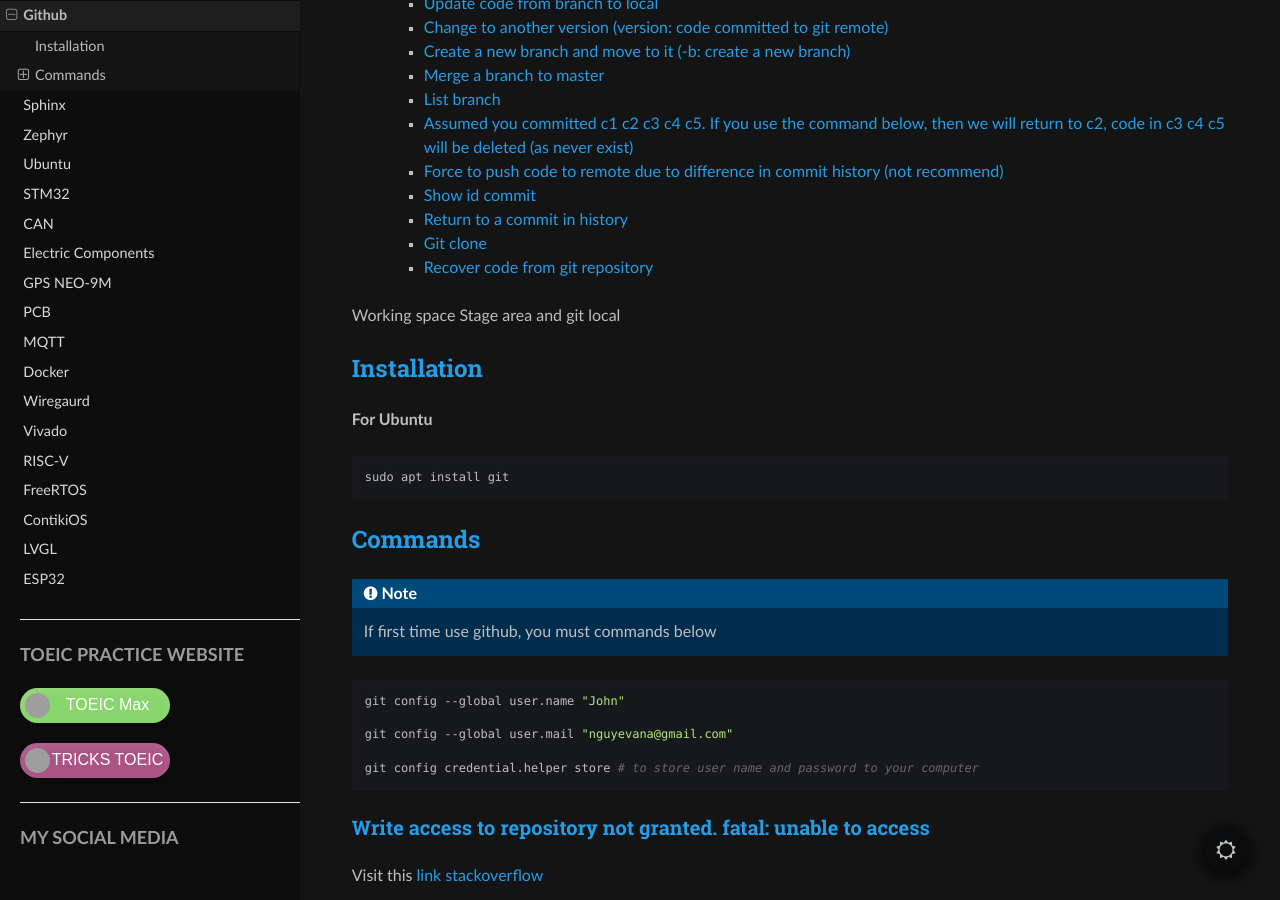
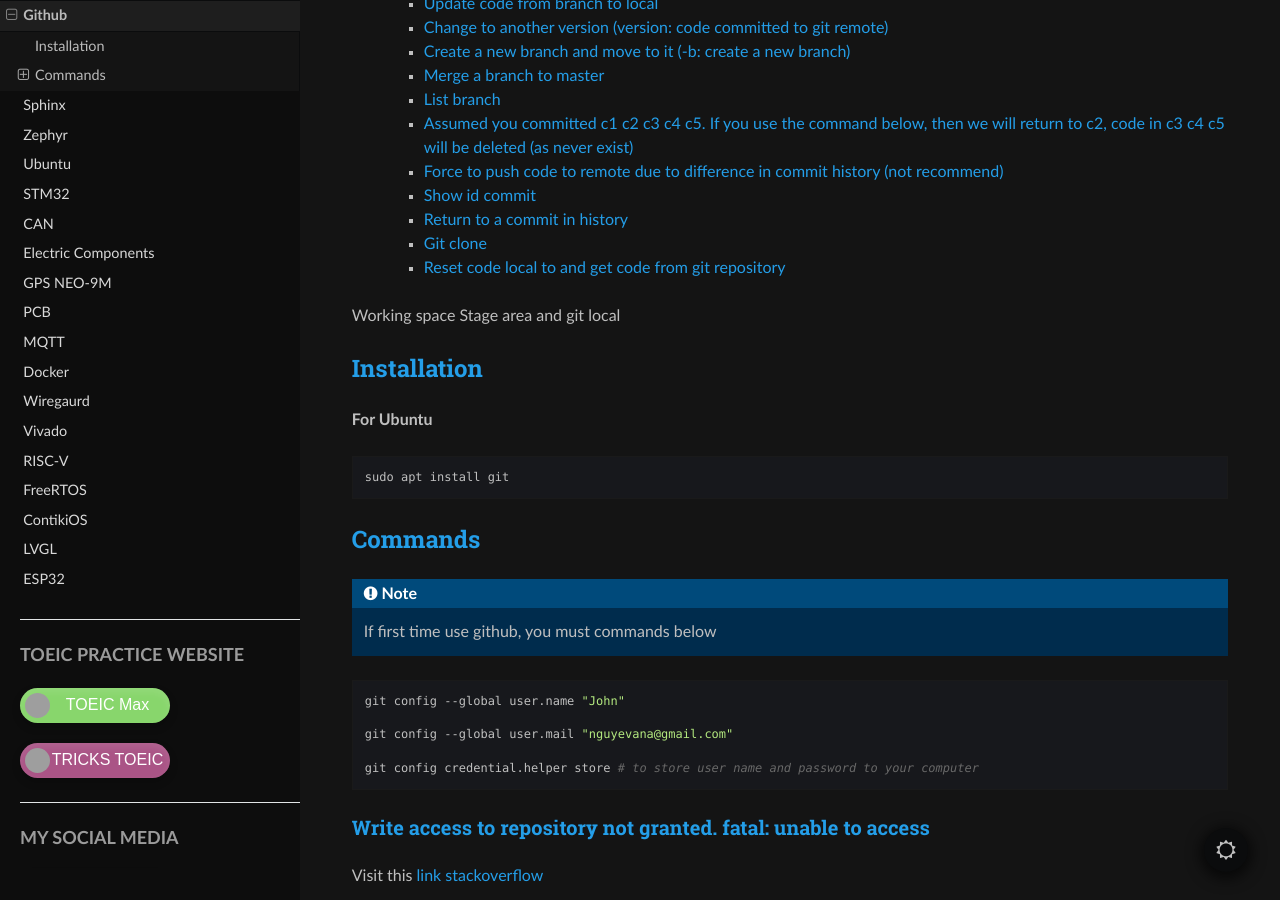
Before and after one commit to ryanjtr/MyDocs, a Sphinx documentation site: the page built from docs/source/Contents/github.rst, in a window 1280 px wide and 900 px high, scrolled down 474 px. Built offline with Sphinx 7.4.7 and the Read the Docs theme 3.1.0, drawn with Linux system fonts in a browser that asks for light colours; some of the changed text lies outside the part shown; grey boxes are pictures that could not be loaded.

Commit message:
update instruction reset code local in github.rst

```diff
--- a/docs/source/Contents/github.rst
+++ b/docs/source/Contents/github.rst
@@ -177,14 +177,14 @@
 
     git clone --recurse-submodules --depth 1 https://github.com/cetic/6lbr.git
 
-Recover code from git repository
-~~~~~~~~~~~~~~~~~~~~~~~~~~~~~~~~~~
+Reset code local to and get code from git repository
+~~~~~~~~~~~~~~~~~~~~~~~~~~~~~~~~~~~~~~~~~~~~~~~~~~~~~~
 
 If you want to change current code and recover it from git repository
 
 .. code-block:: bash
 
-    git fetch --all
+    git fetch origin
 
 .. code-block:: bash
 
```
